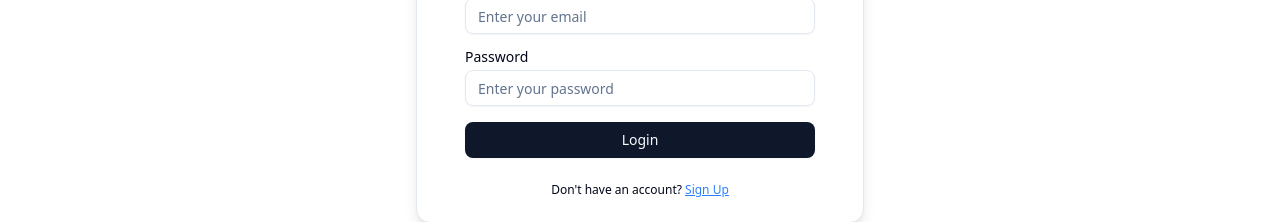
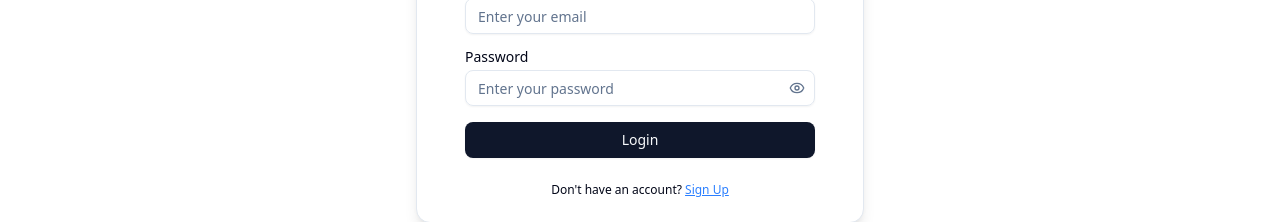
Before and after one commit to cloudQuest7/skill-swap, a Next.js app in the folder skill_swap/: page /login in a window 1280 px wide. Shown: the part 421-643 px from the top of the page. Built offline with nearby package versions, Linux system fonts and the light colour scheme.

Commit message:
demo auth working

```diff
--- a/skill_swap/src/frontend/Components/AuthForm.tsx
+++ b/skill_swap/src/frontend/Components/AuthForm.tsx
@@ -6,7 +6,7 @@ import { Label } from './ui/label';
 import { Input } from './ui/input';
 import { toast } from 'sonner';
 import { Button } from './ui/button';
-import { Link, Loader2 } from 'lucide-react';
+import { Eye, EyeOff, Loader2 } from 'lucide-react';
 import { loginAction, signUpAction } from '@/lib/actions/auth-actions';
 
 type Props = {
@@ -16,7 +16,7 @@ type Props = {
 function AuthForm({type}:Props) {
     const isLoginForm = type === 'login';
     const router = useRouter();
-
+    const [showPassword, setShowPassword] = React.useState(false);
     const [isPending, startTransition] = useTransition();
 
     const handleSubmit = async (event: React.FormEvent<HTMLFormElement>) => {
@@ -28,22 +28,29 @@ function AuthForm({type}:Props) {
             const email = formData.get('email') as string;
             const password = formData.get('password') as string;
 
+            console.log('Attempting auth with:', { email, type: isLoginForm ? 'login' : 'signup' });
+
             const response = isLoginForm
               ? await loginAction(email, password)
               : await signUpAction(email, password);
 
             if (response.errorMessage) {
+              console.log('Auth error:', response.errorMessage);
               toast.error(response.errorMessage);
               return;
             }
 
             if (response.success) {
+              console.log('Auth success!');
               if (isLoginForm) {
                 toast.success("Welcome back! Successfully logged in.");
               } else {
                 toast.success("Account created! Please check your email for confirmation.");
               }
               router.push("/");
+            } else {
+              // Handle case where neither success nor error message is present
+              toast.error("Authentication failed. Please try again.");
             }
           } catch (error) {
             toast.error("An unexpected error occurred. Please try again.");
@@ -67,15 +74,35 @@ function AuthForm({type}:Props) {
 
             <div className='flex flex-col space-y-1.5'>
                 <Label htmlFor='password'>Password</Label>
+                <div className="relative">
                     <Input
                         id="password"
                         name='password'
                         placeholder="Enter your password"
-                type='password'
+                        type={showPassword ? 'text' : 'password'}
                         required
                         disabled={isPending}
                         minLength={8}
+                        className="pr-10"
                     />
+                    <Button
+                        type="button"
+                        variant="ghost"
+                        size="icon"
+                        className="absolute right-0 top-0 h-full px-3 py-2 hover:bg-transparent"
+                        onClick={() => setShowPassword(prev => !prev)}
+                        disabled={isPending}
+                    >
+                        {showPassword ? (
+                            <EyeOff className="h-4 w-4 text-muted-foreground" aria-hidden="true" />
+                        ) : (
+                            <Eye className="h-4 w-4 text-muted-foreground" aria-hidden="true" />
+                        )}
+                        <span className="sr-only">
+                            {showPassword ? 'Hide password' : 'Show password'}
+                        </span>
+                    </Button>
+                </div>
             </div>
         </CardContent>
         <CardFooter className='mt-4 flex flex-col gap-6'>
--- a/skill_swap/src/lib/actions/auth-actions.ts
+++ b/skill_swap/src/lib/actions/auth-actions.ts
@@ -12,13 +12,17 @@ export async function loginAction(email: string, password: string): Promise<Auth
       return { errorMessage: "Email and password are required" };
     }
 
+    console.log('Login attempt:', { email });
+
     // In a real app, you would validate against your backend
     // This is just a mock implementation
-    if (email === "test@example.com" && password === "password123") {
+    if (email.toLowerCase() === "test@example.com" && password === "password123") {
+      console.log('Login successful');
       return { success: true };
     }
 
-    return { errorMessage: "Invalid email or password" };
+    console.log('Login failed: Invalid credentials');
+    return { errorMessage: "Invalid email or password. Use test@example.com/password123 for testing." };
   } catch (error) {
     console.error("Login error:", error);
     return { errorMessage: "An unexpected error occurred" };
```
Lines whose indentation alone changed are shown as unchanged.
